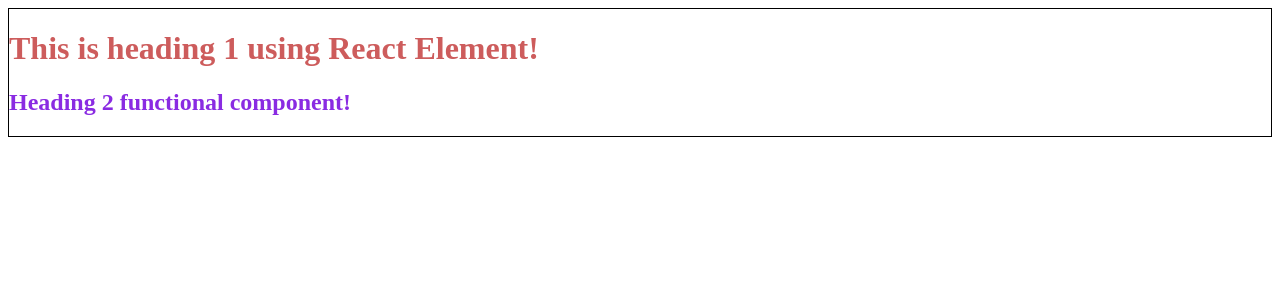
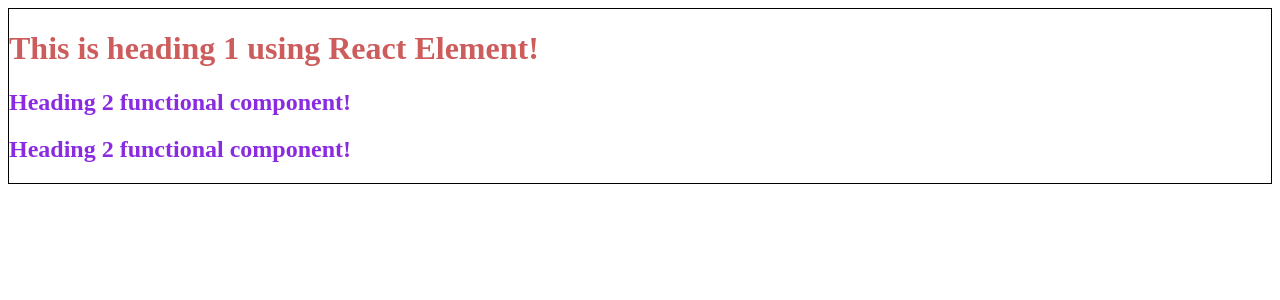
Before and after one commit to ShellySea/MSReact, a React (Vite) app: page / in a window 1280 px wide. Shown: the top 300 px of the page. Built offline with nearby package versions, Linux system fonts and the light colour scheme.

Commit message:
Calling a functional component using normal function call.

```diff
--- a/App.js
+++ b/App.js
@@ -23,6 +23,7 @@
 const container = (
   <div id="container">
     {heading1}
+    {Heading2()}
     <Heading2 />
   </div>
 );
```
